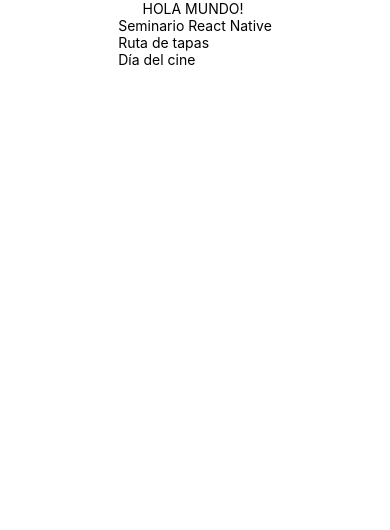
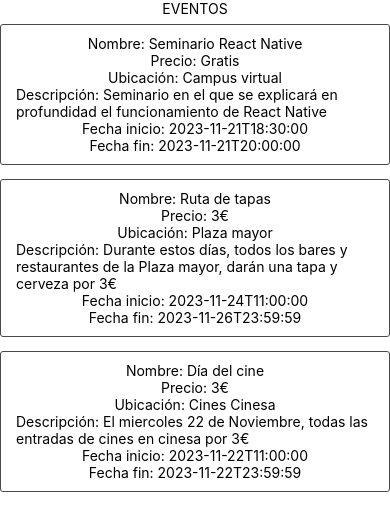
Before and after one commit to pavazfer/VIU_Dispositivos_moviles_app_multiplataforma, a React Native app in the folder Actividad2/: screen / in a window 390 px wide. Shown: the top 530 px of the page. Built offline with nearby package versions, Linux system fonts and the light colour scheme; data requests are answered from the project's data file.

Commit message:
Sensación de tarjeta para eventos

```diff
--- a/Actividad2/App.js
+++ b/Actividad2/App.js
@@ -5,7 +5,7 @@
 export default function App() {
   return (
     <View style={styles.container}>
-      <Text>HOLA MUNDO! </Text>
+      <Text>EVENTOS</Text>
       <Eventos></Eventos>
       <StatusBar style="auto" />
     </View>
--- a/Actividad2/components/EventCard.js
+++ b/Actividad2/components/EventCard.js
@@ -2,8 +2,13 @@
 
 export default function EventCard({event, onPress}) {
   return (
-  <TouchableOpacity onPress={onPress} style={[styles.event]}>
-    <Text >{event.nombre}</Text>
+  <TouchableOpacity onPress={onPress} style={[styles.container]}>
+    <Text >Nombre: {event.nombre}</Text>
+    <Text >Precio: {event.precio}</Text>
+    <Text >Ubicación: {event.ubicacion}</Text>
+    <Text >Descripción: {event.descripcion}</Text>
+    <Text >Fecha inicio: {event.fecha_inicio}</Text>
+    <Text >Fecha fin: {event.fecha_fin}</Text>
   </TouchableOpacity>
   );
 }
@@ -14,6 +19,11 @@
     backgroundColor: '#fff',
     alignItems: 'center',
     justifyContent: 'center',
-  },
-  item: {}
+    borderWidth: 1,
+    borderRadius: 3,
+    borderColor: '#49494a',
+    paddingHorizontal: 15,
+    paddingVertical: 10,
+    marginVertical: 7
+  }
 });
```
